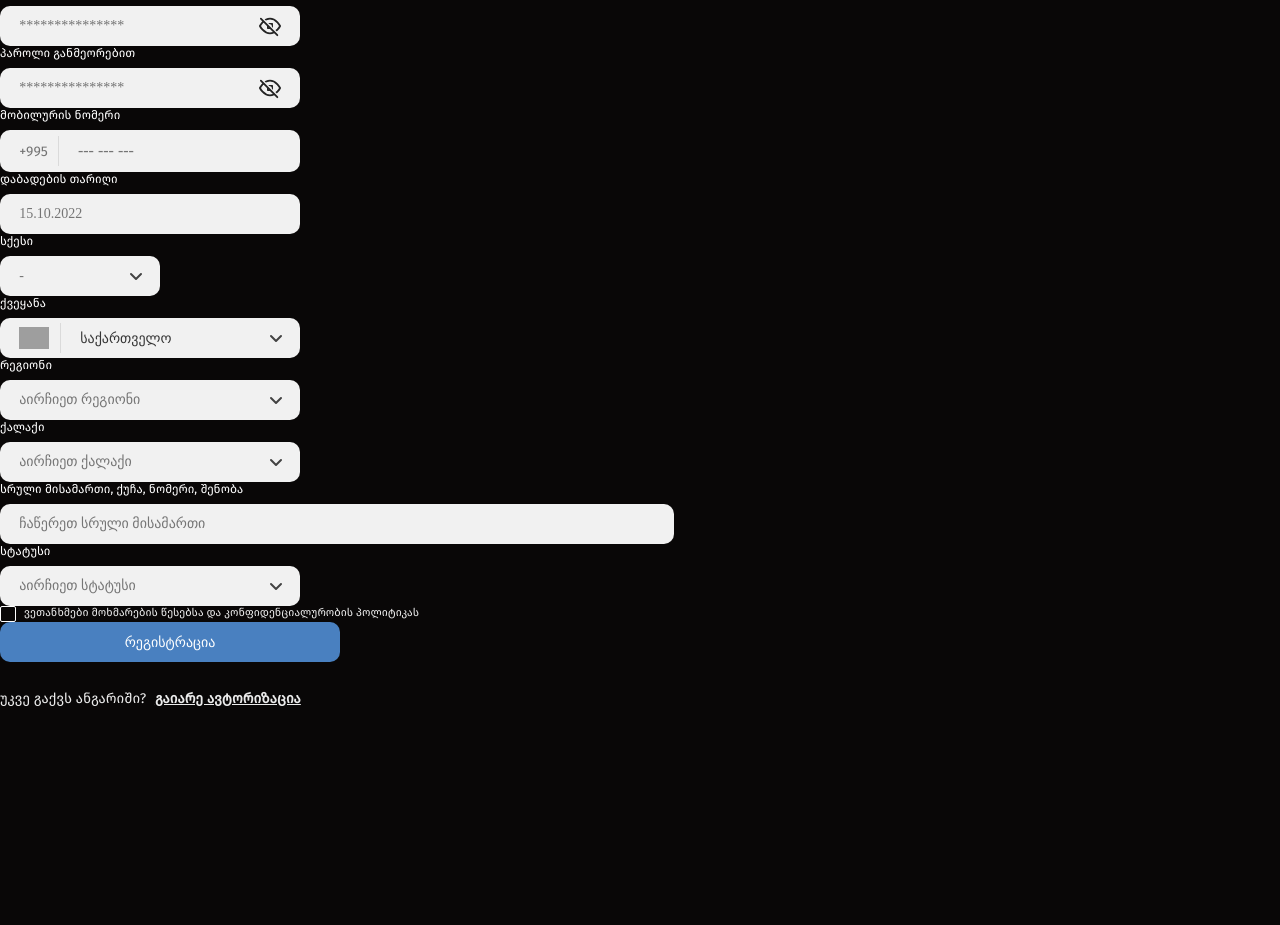
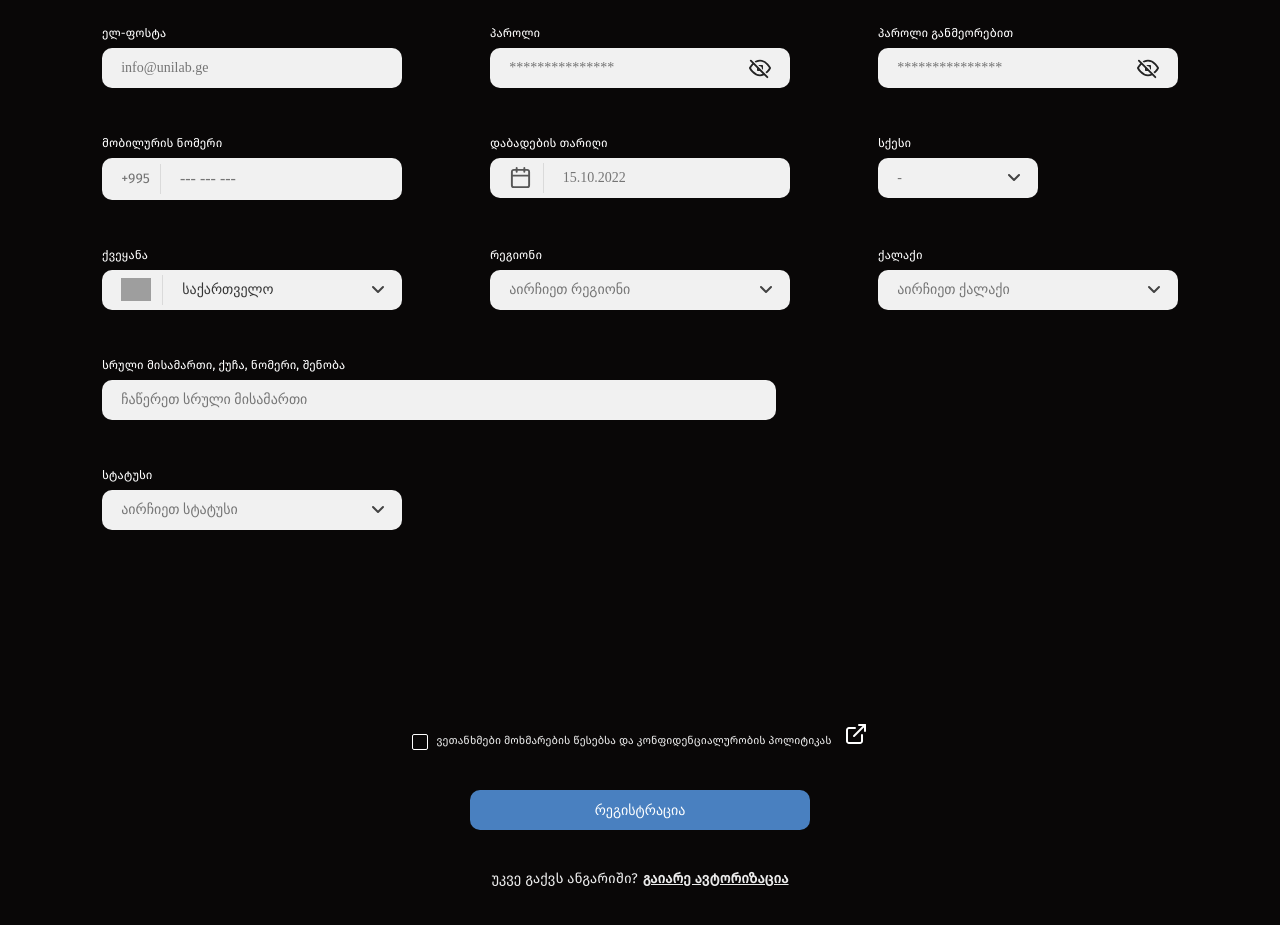
Before and after one commit to ruso-Kvesitadze/Unilab-Internal-System, a React (Vite) app: page /registration in a window 1280 px wide. Shown: the part 533-1458 px from the top of the page. Before the commit the page ends 1272 px from the top, so only its background shows below. Built offline with nearby package versions, Linux system fonts and the light colour scheme; grey boxes are pictures that could not be loaded.

Commit message:
feature/RegistrationGrid
feature/RegistrationGrid

```diff
--- a/src/components/Button/Button.jsx
+++ b/src/components/Button/Button.jsx
@@ -5,6 +5,7 @@ export const Button = ({
   type,
   secondary,
   width,
+  margin,
   fontSize,
   fontWeight,
   onClick,
@@ -13,6 +14,7 @@ export const Button = ({
   return (
     <SButton
       width={width}
+      margin={margin}
       fontSize={fontSize}
       fontWeight={fontWeight}
       type={type}
--- a/src/components/Button/Button.styled.js
+++ b/src/components/Button/Button.styled.js
@@ -2,6 +2,7 @@ import styled from "styled-components";
 
 export const SButton = styled.button`
   width: ${({ width }) => (width ? width : "100%")};
+  margin: ${({ margin }) => (margin ? margin : "")};
   font-size: ${({ fontSize }) => (fontSize ? fontSize : "0.875rem")};
   font-weight: ${({ fontWeight }) => (fontWeight ? fontWeight : "400")};
   padding: 0.75rem;
--- a/src/components/Checkbox/Checkbox.styled.js
+++ b/src/components/Checkbox/Checkbox.styled.js
@@ -3,6 +3,7 @@ import styled from "styled-components";
 export const SContainer = styled.div`
   display: flex;
   gap: 0.5rem;
+  align-self: flex-end;
 `;
 
 export const SInputWrapper = styled.div`
--- a/src/components/DateInput/DateInput.jsx
+++ b/src/components/DateInput/DateInput.jsx
@@ -3,7 +3,12 @@ import { Input } from "../Input";
 import DatePicker from "uni-date-picker";
 import { Button } from "../Button";
 import dayjs from "dayjs";
-import { SDateInputWrapper, SDatePickerWrapper } from "./DateInput.styled";
+import {
+  SDateInputWrapper,
+  SDatePickerWrapper,
+  SCalendarIconContainer,
+  SCalendarIcon,
+} from "./DateInput.styled";
 
 export const DateInput = ({
   id,
@@ -39,7 +44,11 @@ export const DateInput = ({
         placeholder={placeholder}
         readOnly
         value={selectedDate}
-        LeftComponent={LeftComponent}
+        LeftComponent={
+          <SCalendarIconContainer>
+            <SCalendarIcon src="assets/svg/calendar.svg" alt="calendar" />
+          </SCalendarIconContainer>
+        }
         RightComponent={RightComponent}
         onClick={() => setIsOpen(!isOpen)}
       />
--- a/src/components/DateInput/DateInput.styled.js
+++ b/src/components/DateInput/DateInput.styled.js
@@ -17,3 +17,14 @@ export const SDatePickerWrapper = styled(motion.div)`
   margin-top: 0.375rem;
   z-index: 1;
 `;
+
+export const SCalendarIconContainer = styled.div`
+  display: flex;
+  padding-right: 0.6875rem;
+  border-right: solid 0.5px #dadada;
+  height: 1.875rem;
+  align-items: center;
+`;
+export const SCalendarIcon = styled.img`
+  height: 1.4rem;
+`;
--- a/src/components/Input/Input.jsx
+++ b/src/components/Input/Input.jsx
@@ -10,6 +10,7 @@ export const Input = ({
   width,
   fontSize,
   fontWeight,
+  gridArea,
   readOnly,
   value,
   onChange,
@@ -18,7 +19,7 @@ export const Input = ({
   RightComponent,
 }) => {
   return (
-    <SContainer width={width}>
+    <SContainer width={width} gridArea={gridArea}>
       <SLabel htmlFor={id}>{label}</SLabel>
       <SInputWrapper>
         {LeftComponent}
--- a/src/components/Input/Input.styled.js
+++ b/src/components/Input/Input.styled.js
@@ -4,6 +4,7 @@ export const SContainer = styled.div`
   display: flex;
   flex-direction: column;
   width: ${({ width }) => (width ? width : "100%")};
+  grid-area: ${({ gridArea }) => (gridArea ? gridArea : "")};
   gap: 0.5rem;
 `;
 
--- a/src/views/Registration/Registration.jsx
+++ b/src/views/Registration/Registration.jsx
@@ -8,16 +8,22 @@ import { Input } from "../../components/Input";
 import { Checkbox } from "../../components/Checkbox/Checkbox";
 import { Button } from "../../components/Button";
 import {
+  SRegistrationMainDiv,
+  SContainer,
+  SGridContainer,
   SAuthenticationLink,
   SAuthenticationText,
   SDescription,
   STitle,
+  ScenterDiv,
+  SPrivacyCheckbox,
+  SPrivacyCheckboxImg,
 } from "./Registration.styled";
 import { PasswordInput } from "../../components/PasswordInput";
 import { NumberInput } from "../../components/NumberInput";
 import { DateInput } from "../../components/DateInput";
 import dayjs from "dayjs";
-
+import { Link } from "react-router-dom";
 export const Registration = () => {
   const [firstName, setFirstName] = useState("");
   const [lastName, setLastName] = useState("");
@@ -37,12 +43,14 @@ export const Registration = () => {
   const [degree, setDegree] = useState("");
 
   return (
-    <div>
+    <SRegistrationMainDiv>
       <SecondHeader />
       <STitle>გამარჯობა 👋</STitle>
       <SDescription>
         უნილაბის სამართავ პანელში მოსახვედრად, გთხოვთ გაიაროთ ავტორიზაცია
       </SDescription>
+      <SContainer>
+        <SGridContainer>
           <Input
             id="firstName"
             type="text"
@@ -141,7 +149,6 @@ export const Registration = () => {
             }}
             items={["მდედრობითი", "მამრობითი", "სხვა"]}
           />
-
           <CountryDropdown
             label="ქვეყანა"
             width="18.75rem"
@@ -177,17 +184,20 @@ export const Registration = () => {
             }}
             items={["1", "2", "3"]}
           />
+
           <Input
             type="text"
             name="fullAdress"
             label="სრული მისამართი, ქუჩა, ნომერი, შენობა"
             width="42.125rem"
+            gridArea="auto / 1 / auto / 4"
             placeholder="ჩაწერეთ სრული მისამართი"
             value={fullAddress}
             onChange={(e) => {
               setFullAddress(e.target.value);
             }}
           />
+
           <Dropdown
             label="სტატუსი"
             width="18.75rem"
@@ -198,6 +208,10 @@ export const Registration = () => {
             }}
             items={["მოსწავლე", "სტუდენტი", "კურსდამთავრებული", "სხვა"]}
           />
+        </SGridContainer>
+      </SContainer>
+      <ScenterDiv>
+        <SPrivacyCheckbox>
           <Checkbox
             id="accept"
             name="accept"
@@ -207,11 +221,22 @@ export const Registration = () => {
               setDidAccept(!didAccept);
             }}
           />
-      <Button width="21.25rem">რეგისტრაცია</Button>
+          <Link target={"_blank"} to="/privacy-policy">
+            <SPrivacyCheckboxImg
+              src="assets/svg/externalLink.svg"
+              alt="externalLink"
+            />
+          </Link>
+        </SPrivacyCheckbox>
+
+        <Button width="21.25rem" margin="2.5rem 0">
+          რეგისტრაცია
+        </Button>
         <SAuthenticationText>
-        უკვე გაქვს ანგარიში?{" "}
+          უკვე გაქვს ანგარიში?
           <SAuthenticationLink to="/">გაიარე ავტორიზაცია</SAuthenticationLink>
         </SAuthenticationText>
+      </ScenterDiv>
       {/* <RadioInput
         id="bachelor"
         label="ბაკალავრი"
@@ -230,6 +255,6 @@ export const Registration = () => {
         isChecked={degree === "masters"}
         onChange={(value) => setDegree(value)}
       /> */}
-    </div>
+    </SRegistrationMainDiv>
   );
 };
--- a/src/views/Registration/Registration.styled.js
+++ b/src/views/Registration/Registration.styled.js
@@ -1,27 +1,58 @@
 import styled from "styled-components";
 import { Link } from "react-router-dom";
 
+export const SRegistrationMainDiv = styled.div`
+  display: flex;
+  flex-direction: column;
+  align-item: center;
+`;
 export const STitle = styled.h3`
+  display: flex;
+  justify-content: center;
+  margin: 4.3rem 0 3rem 0;
   font-size: 1.875rem;
   font-weight: 700;
-  margin-bottom: 3rem;
   color: #ffffff;
 `;
-
 export const SDescription = styled.p`
+  display: flex;
+  justify-content: center;
   font-size: 1rem;
-  margin-bottom: 3.75rem;
+  margin-bottom: 6.8rem;
   color: #ffffff;
 `;
-
+export const SContainer = styled.div`
+  display: flex;
+  justify-content: center;
+`;
+export const SGridContainer = styled.div`
+  display: grid;
+  grid-template-columns: repeat(3, 1fr);
+  grid-gap: 3rem 5.5rem;
+  margin-bottom: 12rem;
+`;
+export const ScenterDiv = styled.div`
+  display: flex;
+  flex-direction: column;
+  align-items: center;
+`;
 export const SAuthenticationText = styled.p`
   font-size: 0.875rem;
   color: #ebebeb;
-  margin-top: 1.75rem;
+  margin-bottom: 6.25rem;
 `;
-
 export const SAuthenticationLink = styled(Link)`
   margin-left: 0.313rem;
   font-weight: 700;
   color: #ebebeb;
 `;
+
+export const SPrivacyCheckbox = styled.div`
+  display: flex;
+  justify-content: space-between;
+`;
+
+export const SPrivacyCheckboxImg = styled.img`
+  margin-left: 0.75rem;
+  cursor: pointer;
+`;
```
Also changed, not shown: public/assets/svg/calendar.svg (added), public/assets/svg/externalLink.svg (added). Lines whose indentation alone changed are shown as unchanged.
